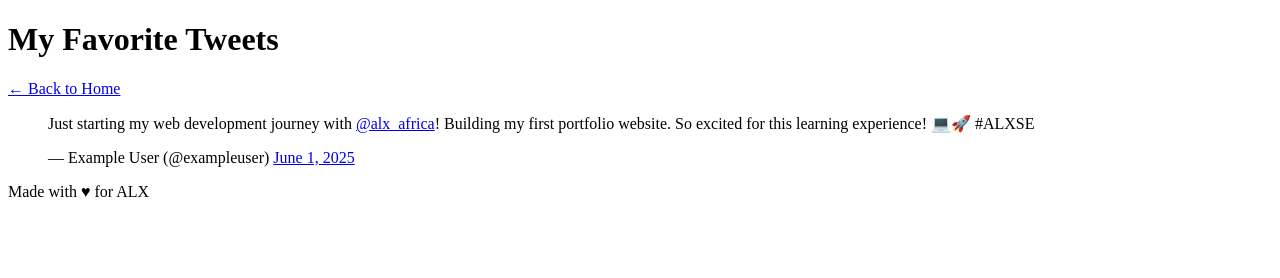
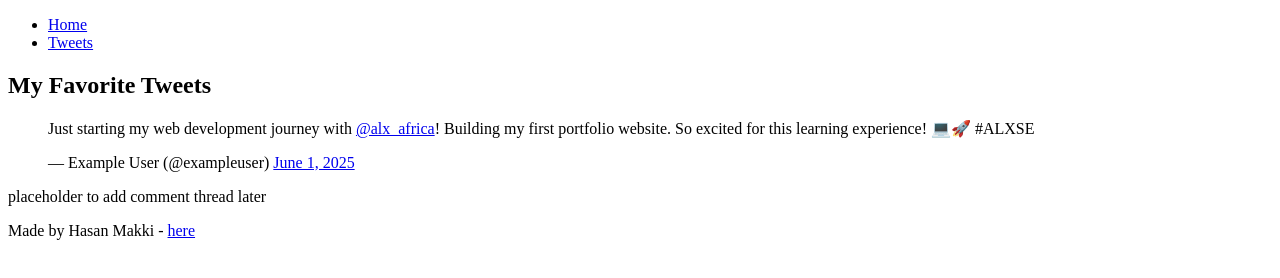
Before and after one commit to 7asanmakki/My_First_Portfolio, a plain HTML site: page html_basic/tweets.html in a window 1280 px wide. Drawn offline with Linux system fonts and the light colour scheme.

Commit message:
Restructure website with consistent layout and navigation

```diff
--- a/html_basic/tweets.html
+++ b/html_basic/tweets.html
@@ -1,25 +1,34 @@
 <!DOCTYPE html>
 <html lang="en">
 <head>
+    <meta charset="UTF-8">
     <title>My Tweets</title>
-    <meta charset="UTF-8">
 </head>
 <body>
     <header>
-        <h1>My Favorite Tweets</h1>
-        <a href="index.html">← Back to Home</a>
+        <ul>
+            <li><a href="index.html">Home</a></li>
+            <li><a href="tweets.html">Tweets</a></li>
+        </ul>
     </header>
 
     <main>
-        <blockquote class="twitter-tweet">
-            <p lang="en" dir="ltr">Just starting my web development journey with <a href="https://twitter.com/alx_africa">@alx_africa</a>! Building my first portfolio website. So excited for this learning experience! 💻🚀 #ALXSE</p>
-            &mdash; Example User (@exampleuser) <a href="https://twitter.com/exampleuser/status/1234567890123456789">June 1, 2025</a>
-        </blockquote>
-        <script async src="https://platform.twitter.com/widgets.js"></script>
+        <article>
+            <h1>My Favorite Tweets</h1>
+            <blockquote class="twitter-tweet">
+                <p lang="en" dir="ltr">Just starting my web development journey with <a href="https://twitter.com/alx_africa">@alx_africa</a>! Building my first portfolio website. So excited for this learning experience! 💻🚀 #ALXSE</p>
+                &mdash; Example User (@exampleuser) <a href="https://twitter.com/exampleuser/status/1234567890123456789">June 1, 2025</a>
+            </blockquote>
+            <script async src="https://platform.twitter.com/widgets.js"></script>
+        </article>
+
+        <aside>
+            <p>placeholder to add comment thread later</p>
+        </aside>
     </main>
 
     <footer>
-        <p>Made with ♥ for ALX</p>
+        <p>Made by Hasan Makki - <a href="https://github.com/7asanmakki" target="_blank">here</a></p>
     </footer>
 </body>
 </html>
```
Also changed, not shown: html_basic/index.html (+20 -1 lines).
